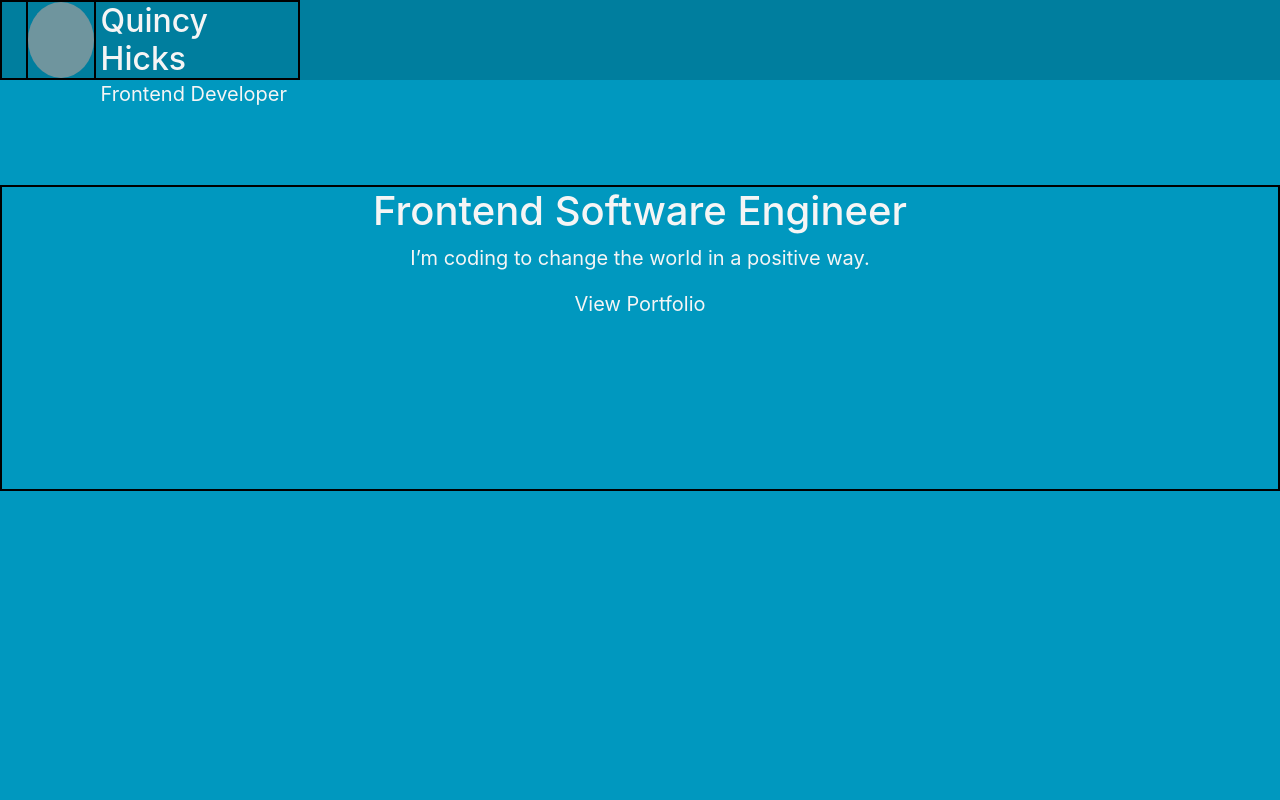
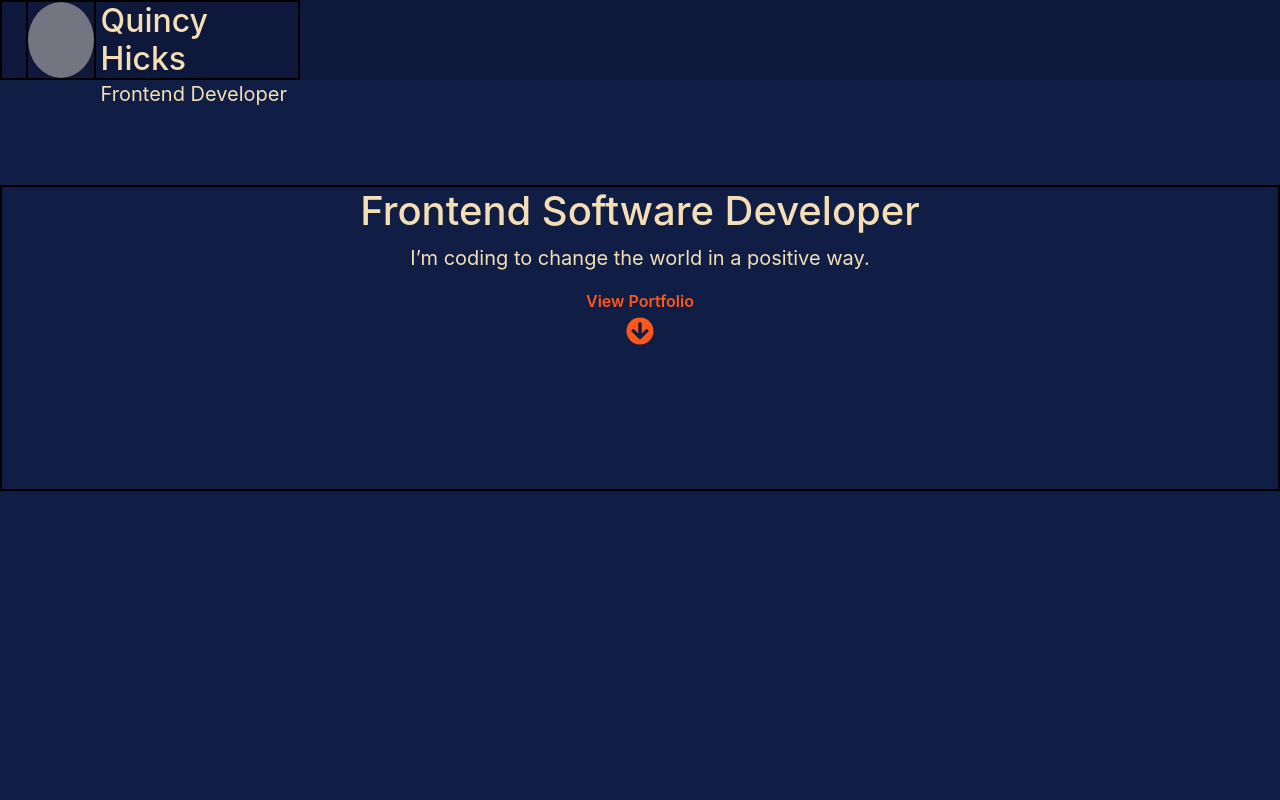
Before and after one commit to qdh6159/new-portfolio, a React (Create React App) app: page / in a window 1280 px wide. Shown: the top 800 px of the page. Built offline with nearby package versions, Linux system fonts and the light colour scheme; grey boxes are pictures that could not be loaded.

Commit message:
added FontAwesome Arrow Icon

```diff
--- a/src/App.js
+++ b/src/App.js
@@ -3,6 +3,7 @@ import logo from './logo.svg';
 import './App.css';
 import MyNav from './components/Nav'
 import MainBox from './components/MainBox'
+// import Question from '../src/components/Icon'
 
 function App() {
   return (
@@ -10,8 +11,10 @@ function App() {
       {/* <MyNav /> */}
       <MyNav />
       <MainBox />
-      <section class="projectBox"></section>
-      {/* <h1>Hello</h1> */}
+      <section  id="bazinga" class="projectBox">
+        {/* <Question/> */}
+      </section>
+
     </div>
   );
 }
--- /dev/null
+++ b/src/components/Icon.js
@@ -0,0 +1,12 @@
+import React from 'react';
+
+
+import { FaArrowCircleDown } from 'react-icons/fa';
+
+class Question extends React.Component {
+  render() {
+    return <h3 > <FaArrowCircleDown  class="fa-fish" /> </h3>
+  }
+}
+
+export default Question
--- a/src/components/MainBox.jsx
+++ b/src/components/MainBox.jsx
@@ -2,14 +2,23 @@ import React from 'react';
 import { Button } from 'reactstrap';
 import CardTable from './CardTable'
 import CardTable2 from './Profile'
+import Question from './Icon'
+
 
 function MainBox() {
     return (
       <div class="mainBox">
           <div class="intro">
-              <h1><span class="introOne">Frontend Software Engineer</span></h1>
-              <p><span class="introTwo">I’m coding to change the world in a positive way.</span></p>
-              <p><span class="introThree">View Portfolio</span></p>
+            <h1><span class="introOne">Frontend Software Developer</span></h1>
+            <p><span class="introTwo">I’m coding to change the world in a positive way.</span></p>
+
+            <a class="introThree" href="#bazinga">
+                <span>View Portfolio</span>
+                <Question/>
+            </a>
+
+
+
           </div>
 
 
--- a/src/index.css
+++ b/src/index.css
@@ -21,7 +21,7 @@ code {
   height: 800px;
   width: 100%;
   margin: auto;
-  background-color: #0098bf;
+  background-color: #101e46;
   padding-top: 35px;
   /* margin-top: 15px; */
   position: relative;
@@ -119,7 +119,7 @@ p{
   margin-bottom: 0px;
   font-size: 20px;
   font-weight: 400;
-  color: whitesmoke;
+  color: wheat;
 }
 
 #titles{
@@ -226,12 +226,13 @@ button {
 }
 
 .introOne{
-  color: whitesmoke;
+  color: wheat;
 
 }
 
 .introThree{
-  color: whitesmoke;
+  color: #ff5718;
+  font-weight: 600;
 
 }
 .myName{
@@ -243,7 +244,7 @@ button {
 
 }
 .navName{
-  color: whitesmoke;
+  color: wheat;
   display: inline;
 }
 .myLogo{
@@ -261,3 +262,19 @@ button {
   width: 100%;
   opacity: .7;
 }
+
+.fa-fish {
+  color: #ff5718;;
+}
+
+
+
+html {
+	scroll-behavior: smooth;
+}
+
+@media screen and (prefers-reduced-motion: reduce) {
+	html {
+		scroll-behavior: auto;
+	}
+}
--- a/src/index.js
+++ b/src/index.js
@@ -6,6 +6,7 @@ import * as serviceWorker from './serviceWorker';
 import 'bootstrap/dist/css/bootstrap.min.css';
 
 
+
 ReactDOM.render(<App />, document.getElementById('root'));
 
 // If you want your app to work offline and load faster, you can change
```
Also changed, not shown: package.json (+7 -0 lines), 2 other files (tests, documents, lock files or other folders).
